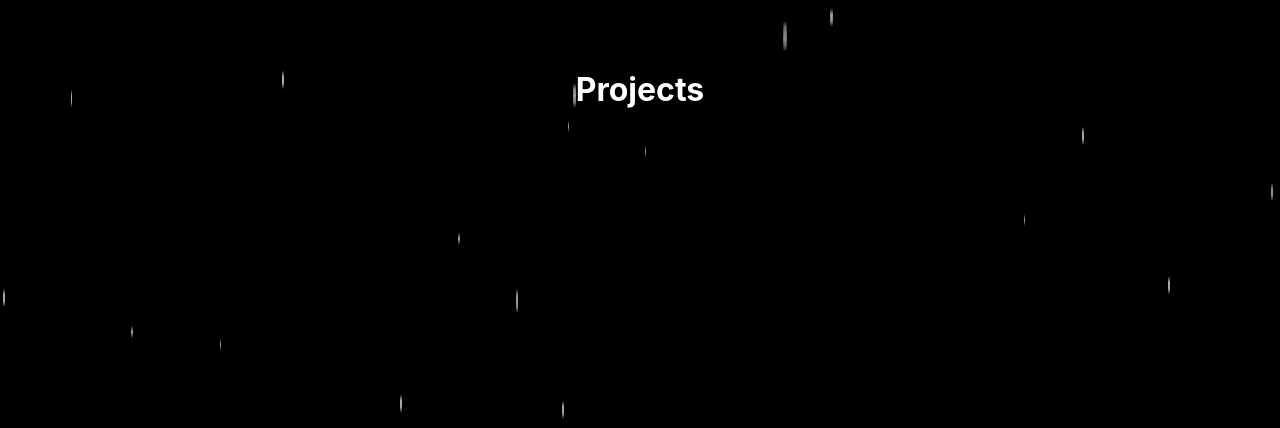
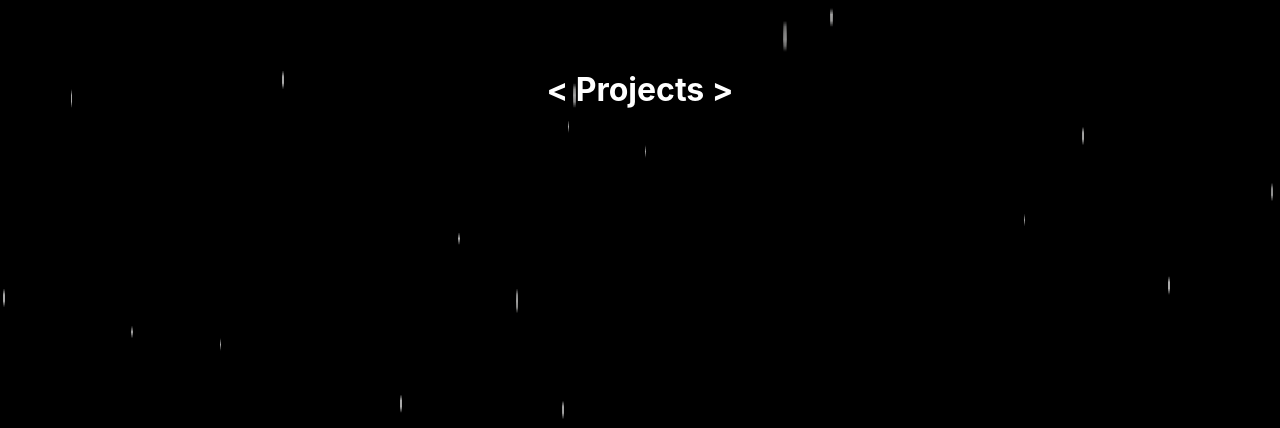
Before and after one commit to arcosea/portfolio, a React (Create React App) app: page /projects in a window 1280 px wide. Shown: the part 332-760 px from the top of the page. Built offline with nearby package versions, Linux system fonts and the light colour scheme.

Commit message:
changed proj title

```diff
--- a/src/pages/Projects.tsx
+++ b/src/pages/Projects.tsx
@@ -86,11 +86,14 @@ export function Projects(){
     let miPDF = "../papers/MichelsonInterferometer.pdf";
     let ncPDF = "../papers/NuclearScattering.pdf"
 
+    // page title
+    let title = "< Projects >";
+
     // HTML project
     return (
       <div className='projects' >
         <SpaceCanvas/>
-        <h1 id="proj-site-header"> Projects </h1>
+        <h1 id="proj-site-header"> {title} </h1>
 
         <h2 className="proj-type-header" id="swe-type"> {sweOpen} </h2>
         {/** Stair master */}
```
